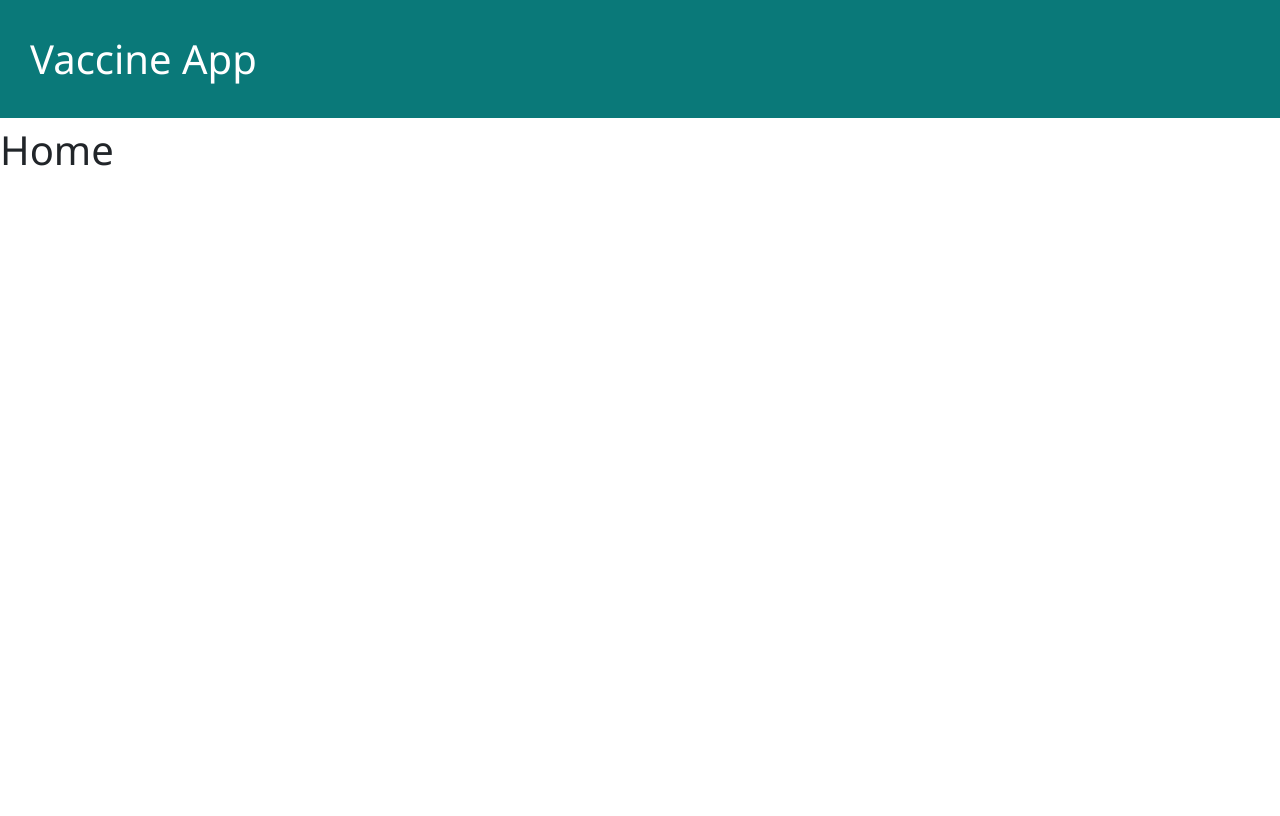
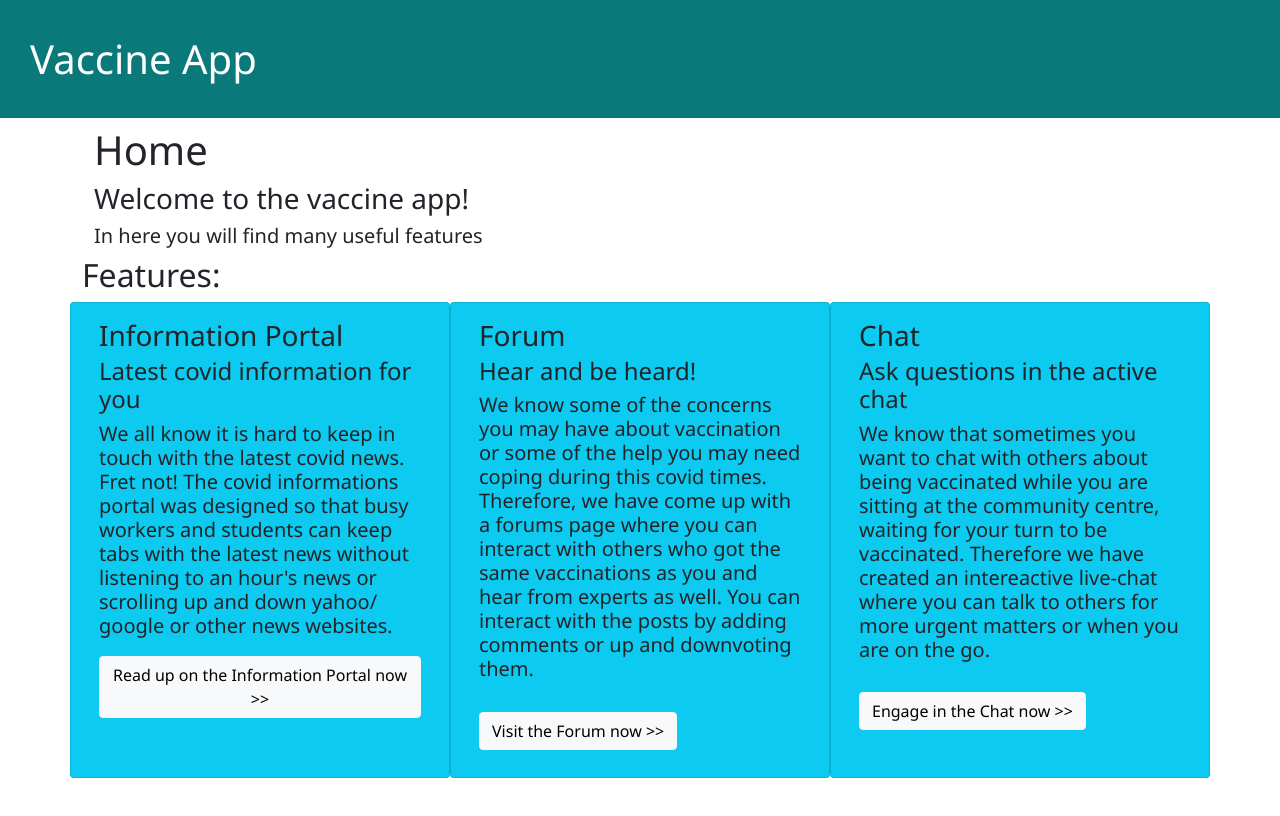
Before and after one commit to st3fz/VaccineApp, a React (Create React App) app in the folder FrontEnd/: page / in a window 1280 px wide. Shown: the top 816 px of the page. Built offline with nearby package versions, Linux system fonts and the light colour scheme.

Commit message:
Update home
-Added descriptions
-Added cards

```diff
--- a/FrontEnd/src/pages/Home.js
+++ b/FrontEnd/src/pages/Home.js
@@ -2,8 +2,39 @@ import React from 'react';
 
 export default function Home() {
     return(
-        <div className="home">
-            <h1>Home</h1>
+        <div className="container home">
+            <div className="row d-flex mx-auto">
+                <h1>Home</h1>
+                <h3>Welcome to the vaccine app!</h3>
+                <h5>In here you will find many useful features</h5>
+            </div>
+            <div className="row">
+                <h2>Features: </h2>
+                <div class="card bg-info col-4">
+                    <div class="card-body">
+                        <h3 class="card-title">Information Portal</h3>
+                        <h4 class="card-subtitle mb-2">Latest covid information for you</h4>
+                        <h5 class="card-text">We all know it is hard to keep in touch with the latest covid news. Fret not! The covid informations portal was designed so that busy workers and students can keep tabs with the latest news without listening to an hour's news or scrolling up and down yahoo/ google or other news websites.</h5>
+                        <button class="btn btn-light">Read up on the Information Portal now >></button>
+                    </div>
+                </div>
+                <div class="card bg-info col-4">
+                    <div class="card-body">
+                        <h3 class="card-title">Forum</h3>
+                        <h4 class="card-subtitle mb-2">Hear and be heard!</h4>
+                        <h5 class="card-text">We know some of the concerns you may have about vaccination or some of the help you may need coping during this covid times. Therefore, we have come up with a forums page where you can interact with others who got the same vaccinations as you and hear from experts as well. You can interact with the posts by adding comments or up and downvoting them.</h5>
+                        <button class="btn btn-light">Visit the Forum now >></button>
+                    </div>
+                </div>
+                <div class="card bg-info col-4">
+                    <div class="card-body">
+                        <h3 class="card-title">Chat</h3>
+                        <h4 class="card-subtitle mb-2">Ask questions in the active chat</h4>
+                        <h5 class="card-text">We know that sometimes you want to chat with others about being vaccinated while you are sitting at the community centre, waiting for your turn to be vaccinated. Therefore we have created an intereactive live-chat where you can talk to others for more urgent matters or when you are on the go.</h5>
+                        <button class="btn btn-light">Engage in the Chat now >></button>
+                    </div>
+                </div>
+            </div>
         </div>
     )
 };
```
